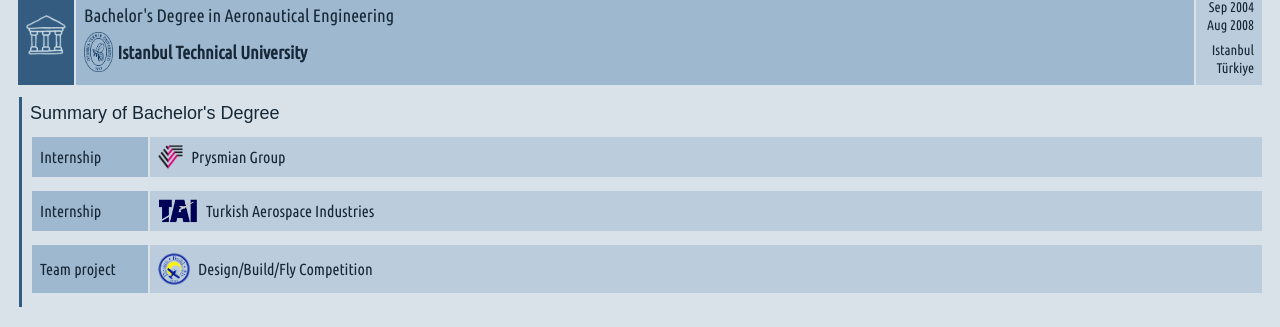
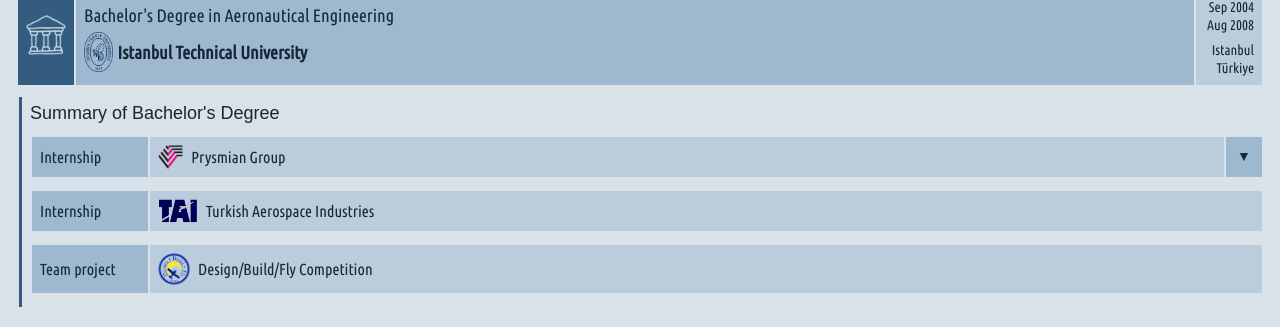
Before and after one commit to acrossfields/idilsezer, a Jekyll site: the page built from en/background-eng.md, in a window 1280 px wide. Shown: the part 177-504 px from the top of the page. Built offline with Jekyll 4.4.1, drawn with Linux system fonts in a browser that asks for light colours; some web fonts are replaced.

Commit message:
Update background-eng.md

```diff
--- a/en/background-eng.md
+++ b/en/background-eng.md
@@ -42,6 +42,14 @@ permalink: /en/background/engineering/
           <span>Prysmian Group</span>
         </div>
       </td>
+      <td style="background-color: #9eb8cf;"></td>
+    </tr>
+    <tr class="table-bgsub-details">
+      <td colspan="3" style="background-color: #e6eef4; color: #162736; padding: 8px;">
+        <p>
+          [Details of the internship]
+        </p>
+      </td>
     </tr>
   </table>
 
```
